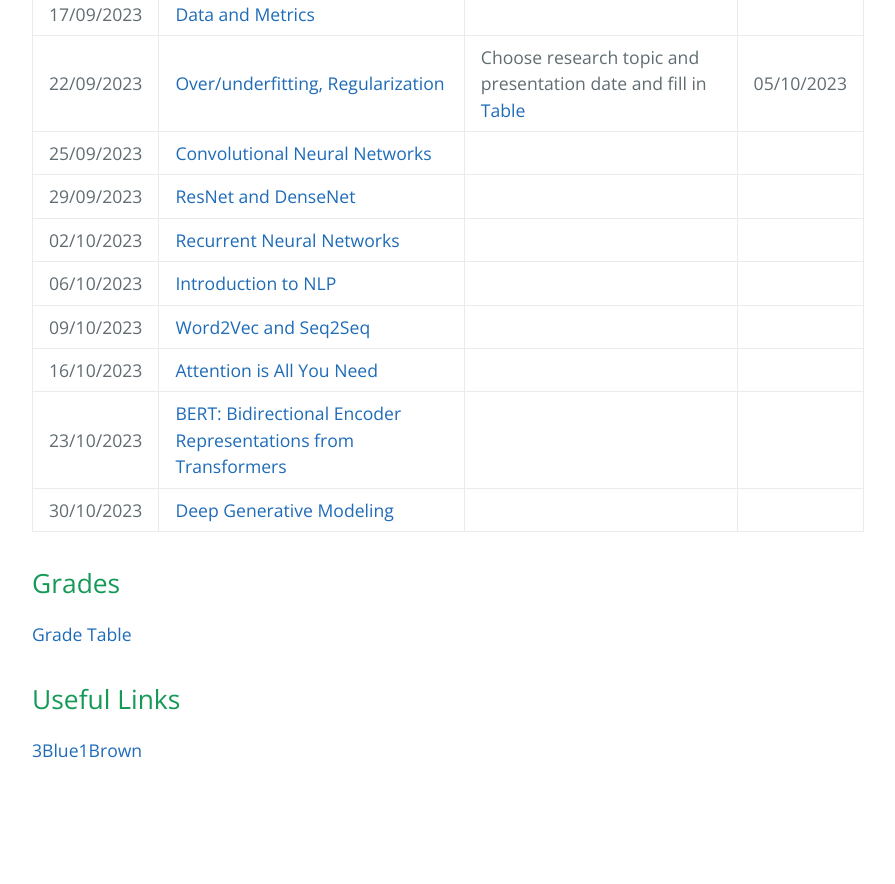
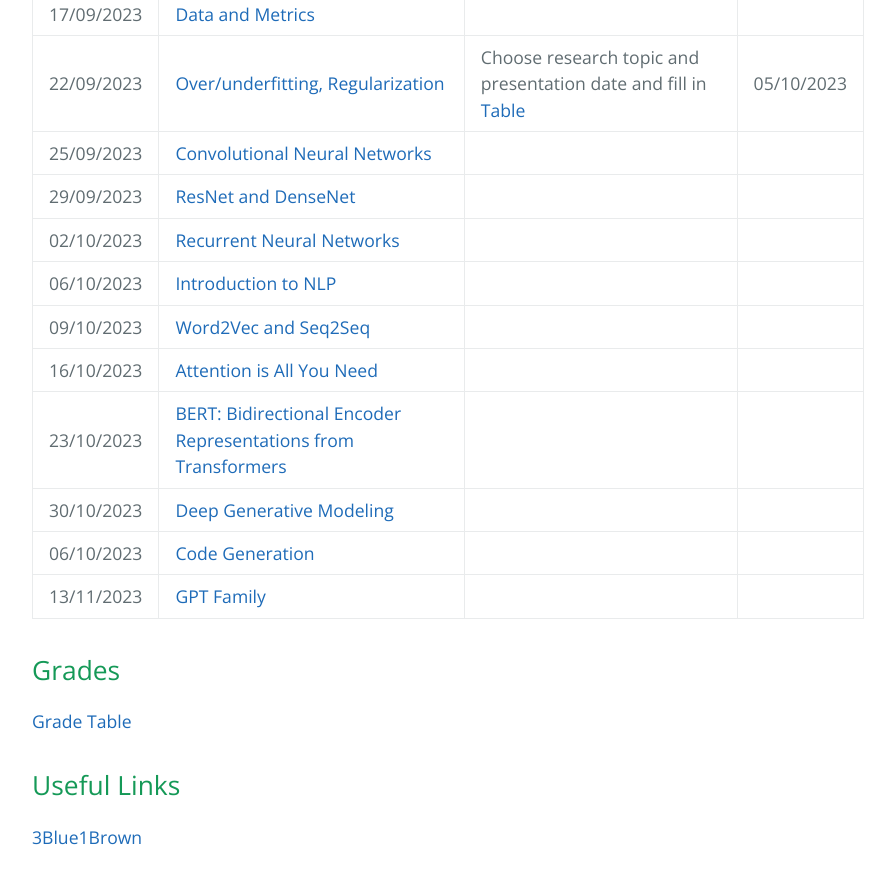
Before and after one commit to decoder-99/DL23Fall, a Jekyll site: the page built from index.md, in a window 1280 px wide and 900 px high, scrolled down 855 px. Shown: the top 884 px of the window, without its empty margins (192-1087 px from the left). Built offline with Jekyll 4.4.1, drawn with Linux system fonts in a browser that asks for light colours; the repository's description, which GitHub fills in, is left out; our own code applies the rules of GitHub Pages for plain Markdown files; before the commit the page ends 1668 px from its top, so only the background shows below that.

Commit message:
Update index.md

```diff
--- a/index.md
+++ b/index.md
@@ -24,6 +24,8 @@ You can find information about attendance, individual achievements, and importan
 |16/10/2023|[Attention is All You Need](https://docs.google.com/presentation/d/1GDX415J9HMfPlUp6-8lDj2L4XQfRoDO_9jYFPHnglU0/edit?usp=sharing)||
 |23/10/2023|[BERT: Bidirectional Encoder Representations from Transformers](https://docs.google.com/presentation/d/1uLElfQ9BuybHmDdBDSoa6GrrGxm5FN0shi8MsXDKMZY/edit?usp=sharing)||
 |30/10/2023|[Deep Generative Modeling](https://docs.google.com/presentation/d/1pklU2NMhPtbQx8i9grTWN6OwzarUhXSJByFoU-uNl_M/edit?usp=sharing)||
+|06/10/2023|[Code Generation](https://docs.google.com/presentation/d/1--dTORoL1Kqc4TTw8Wn5cyn1VNdnJKCgWNaUcQ0itEo/edit?usp=sharing)||
+|13/11/2023|[GPT Family](https://docs.google.com/presentation/d/1hslS7nVyXDE7PyV9kNDiMH0bknswy6ZF1-9jB7VyxqY/edit?usp=sharing)||
 
 ## Grades
 [Grade Table](https://docs.google.com/spreadsheets/u/1/d/1QJ4Cm1Rdv3fP86WrH8BE5qv18aH5pdeAdx1l7fTX1mU/edit#gid=0)
```
